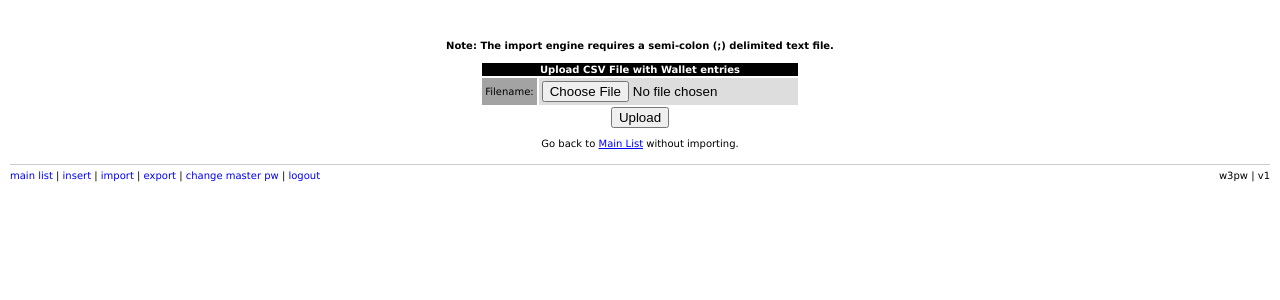
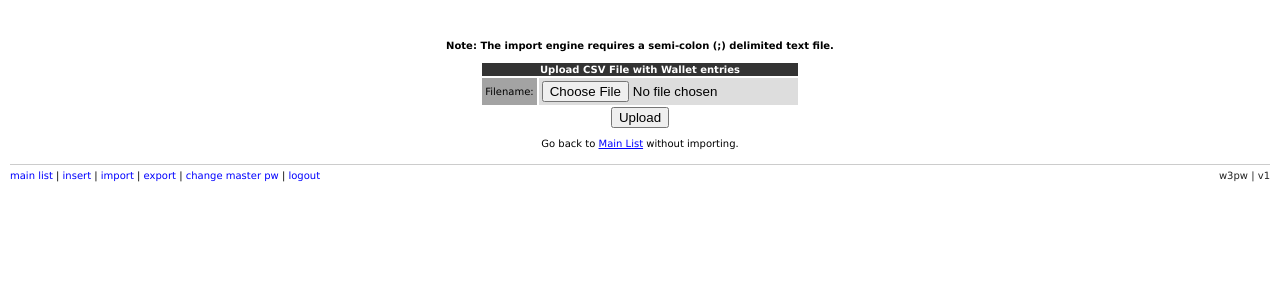
Before and after one commit to tphalp/Tr0ub4dor, a PHP site: page /import.php in a window 1280 px wide. Shown: the top 300 px of the page. Run offline with PHP 8.4, Linux system fonts and the light colour scheme; the visitor is signed in with stand-in values (Sample User, id 1).

Commit message:
- Minor style modifications. - Added ID attribute to the span in the footer that contians the system info, sys name, and version. This allows easier modification via the style sheet.

```diff
--- a/frontend/css/style.css
+++ b/frontend/css/style.css
@@ -9,7 +9,7 @@
   }
 
   th, tr.header {
-    background-color: #000000;
+    background-color: #333;
     color: #ffffff;
     font-size: 10px;
     font-weight: bold;
@@ -38,6 +38,7 @@
     font-size: 16px;
     font-weight: bold;
     float: left;
+    color: green;
   }
 
   table#main-list td.group-set a {
@@ -74,7 +75,7 @@
     float: left;
     padding: 5px;
     color: #fff;
-    background-color: #678;
+    background-color: #666;
     border: 1px #ccc;
     border-style: solid solid none solid;
     text-decoration: none;
@@ -84,7 +85,7 @@
   }
 
   .header-menu a:hover {
-    color: #678;
+    color: #666;
     background-color: #fff;
   }
 
@@ -141,6 +142,10 @@
   #footer p.r {
     margin: 0;
     padding: 0 0 10px;
+  }
+
+  #footer #sysinfo {
+    color: #222;
   }
 
   #main-list {
--- a/frontend/lib/common_func.php
+++ b/frontend/lib/common_func.php
@@ -220,7 +220,7 @@ OUT;
 
     <div id="footer">
       <p class="l">${menu__}</p>
-      <p class="r">${sys_name} | v${_SESSION['version']}</p>
+      <p class="r" id="sysinfo">${sys_name} | v${_SESSION['version']}</p>
     </div>
 OUT;
 
```
